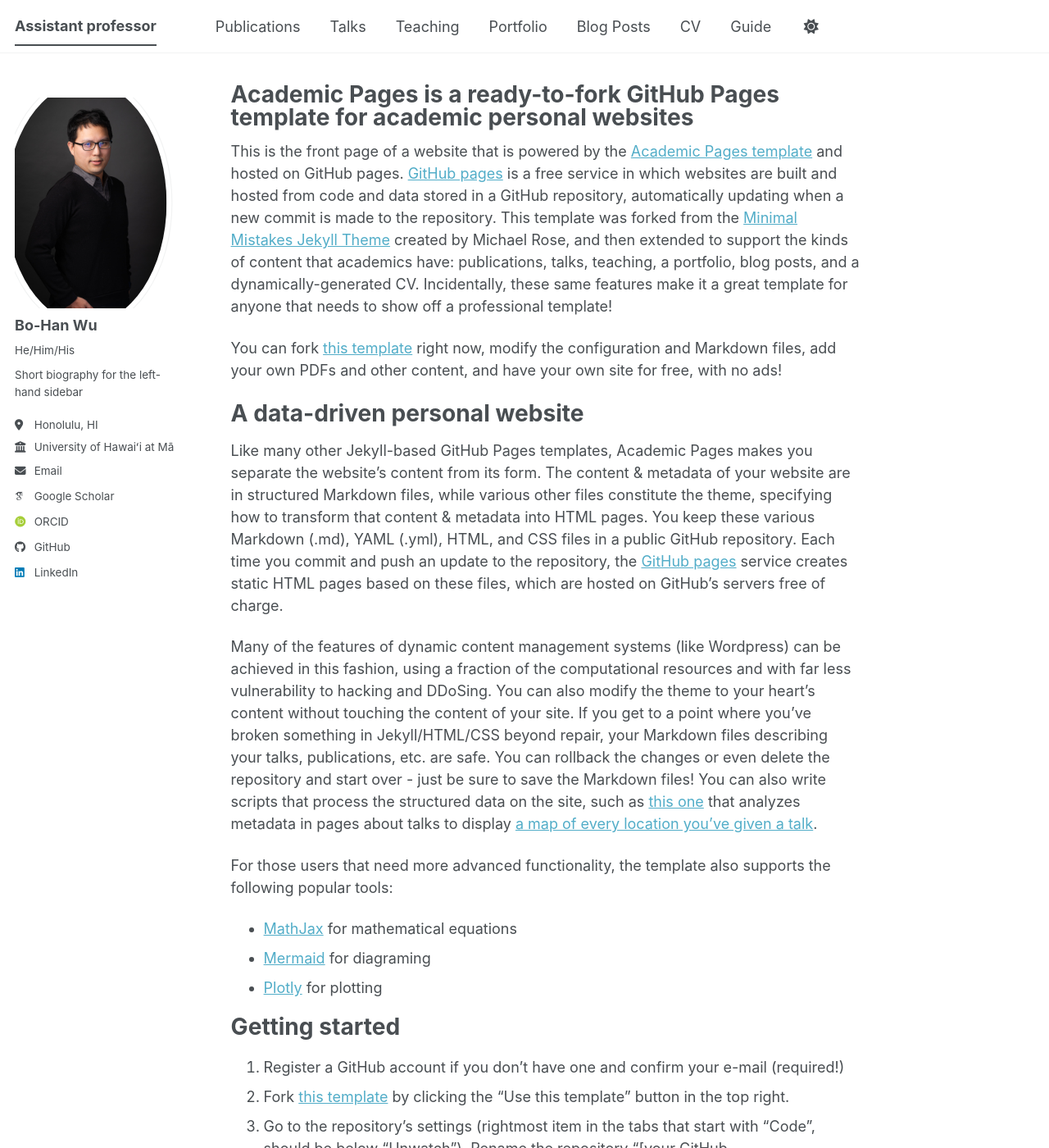
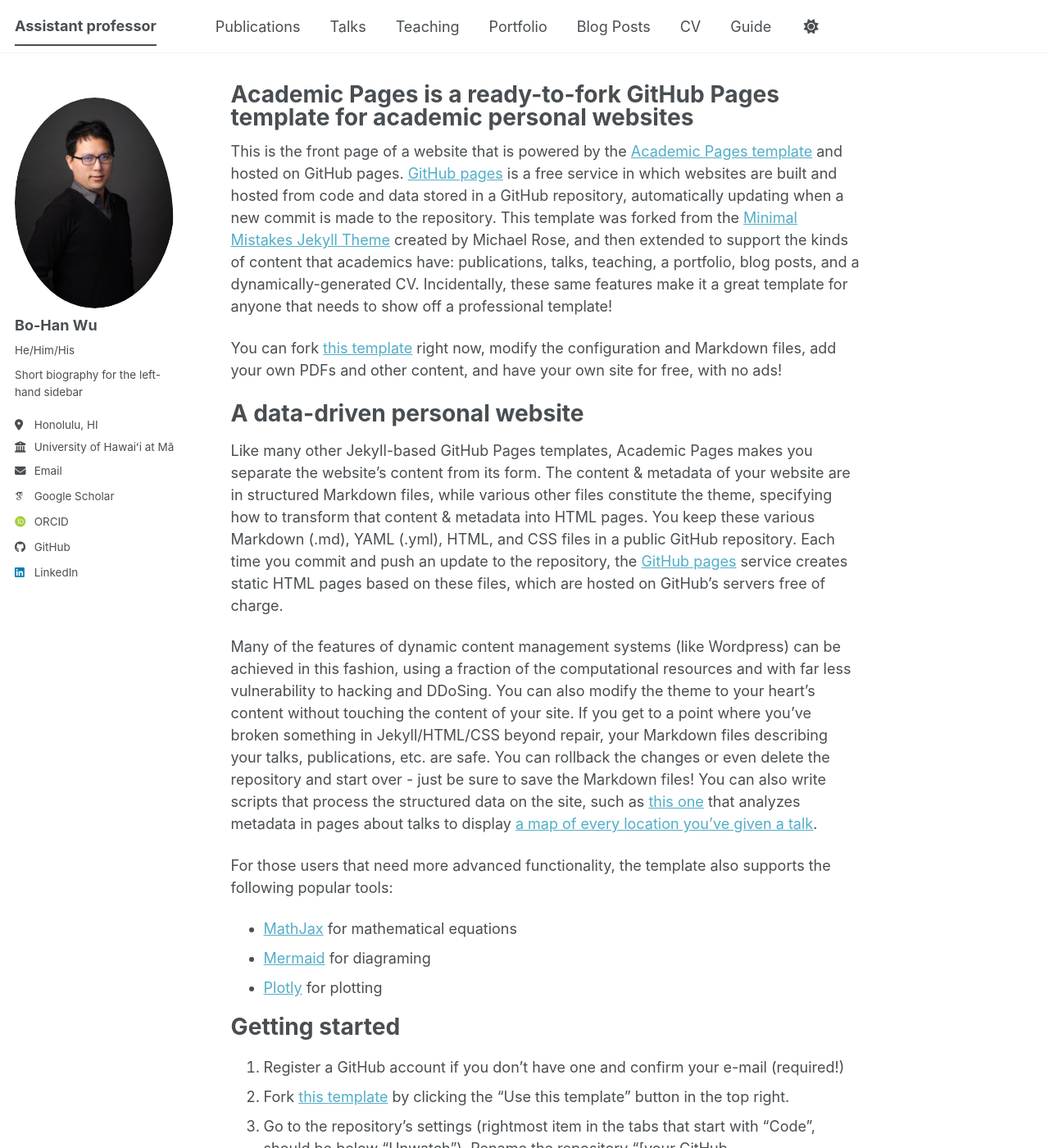
Before and after one commit to go705/go705.github.io, a Jekyll site: the page built from _pages/about.md, in a window 1280 px wide and 1400 px high. Shown: the whole window at 82% size. Built offline with Jekyll 4.4.1, drawn with Linux system fonts in a browser that asks for light colours; some web fonts are replaced; a script bundle is joined from its source files by our own code; library files that are not in the unit come from our copies.

Commit message:
Update main.scss

```diff
--- a/assets/css/main.scss
+++ b/assets/css/main.scss
@@ -43,11 +43,16 @@
 ;
 
 /* Custom Profile Image Zoom */
-.author__avatar img {
-  transform: scale(1.2); /* Increase this number to zoom in more */
-  object-fit: cover;
+.author__avatar {
+  display: block !important;
+  overflow: hidden !important; /* Crops the extra image area */
+  border-radius: 50% !important; /* Forces the oval/circle shape */
+  -webkit-mask-image: -webkit-radial-gradient(white, black); /* Fixes a bug in Safari clipping */
 }
 
-.author__avatar {
-  overflow: hidden; /* Keeps the zoom contained within the circle/square */
+.author__avatar img {
+  transform: scale(1.3); /* Your preferred zoom level */
+  transform-origin: center 20%; /* Keeps your face centered while zooming */
+  object-fit: cover;
+  border-radius: 50% !important; /* Ensures the image itself follows the curve */
 }
```
